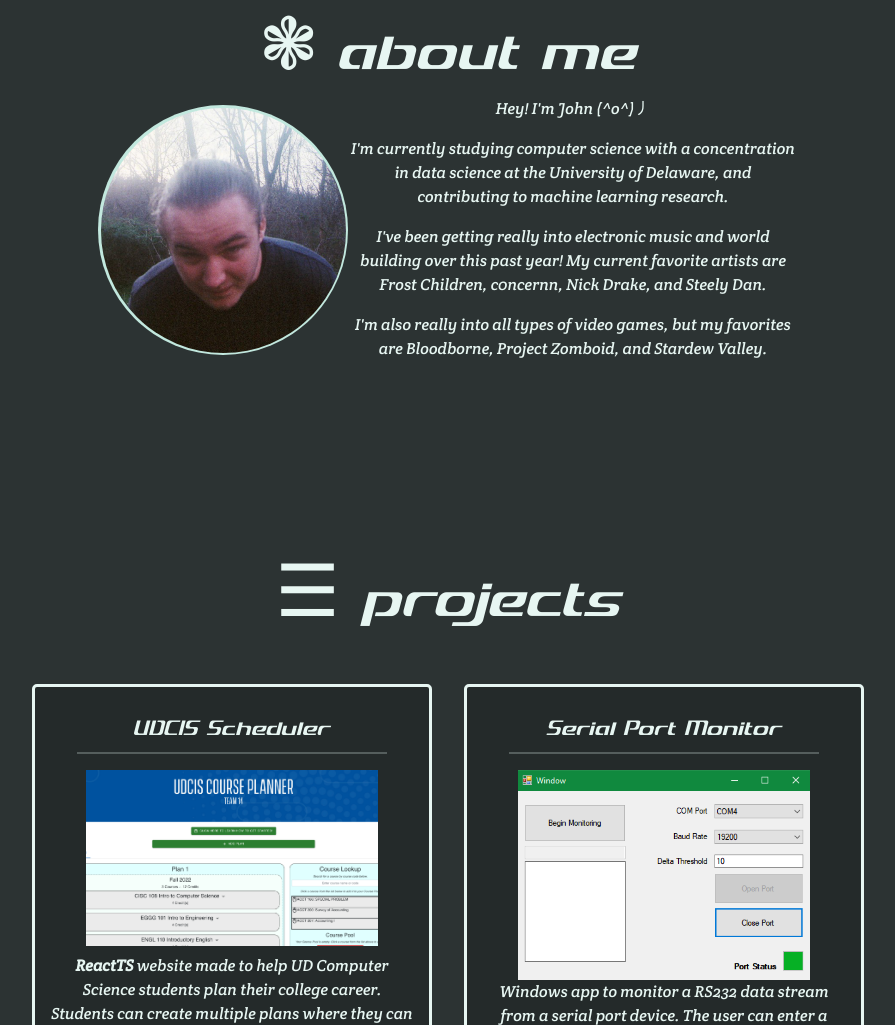
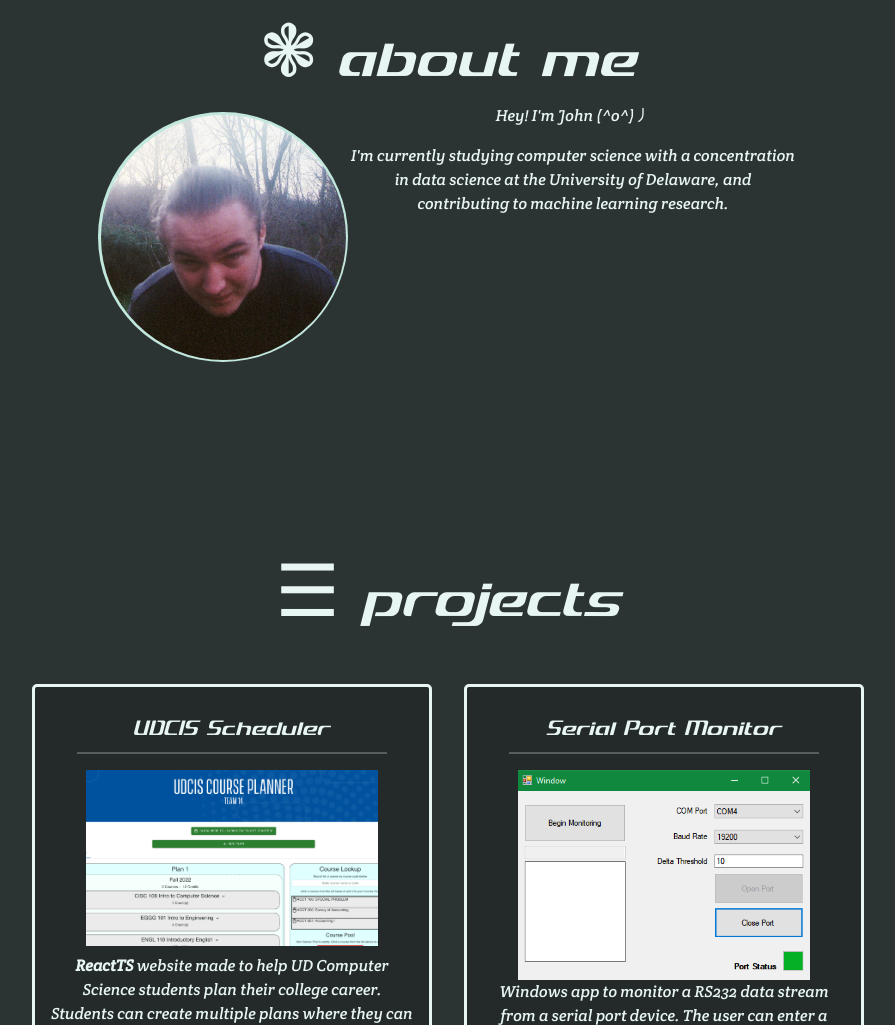
Before and after one commit to jbeans0312/jbeans0312.github.io, a plain HTML site: page index.html in a window 1280 px wide. Shown: the part 946-1971 px from the top of the page, without its empty margins (192-1087 px from the left). Drawn offline with nearby package versions, Linux system fonts and the light colour scheme; some packages are replaced by stand-ins of ours; files whose address does not match are found by name.

Commit message:
updated about me

```diff
--- a/index.html
+++ b/index.html
@@ -87,15 +87,6 @@
                                 with a concentration in data science at
                                 the University of Delaware, and contributing to
                                 machine learning research.
-                            </p>
-                            <p style="max-width:450px;">
-                                I've been getting really into electronic music and
-                                world building over this past year! My current favorite
-                                artists are Frost Children, c0ncernn, Nick Drake, and Steely Dan.
-                            </p>
-                            <p style="max-width:450px;">
-                                I'm also really into all types of video games, but my favorites are Bloodborne,
-                                Project Zomboid, and Stardew Valley.
                             </p>
                         </div>
                     </div>
```
